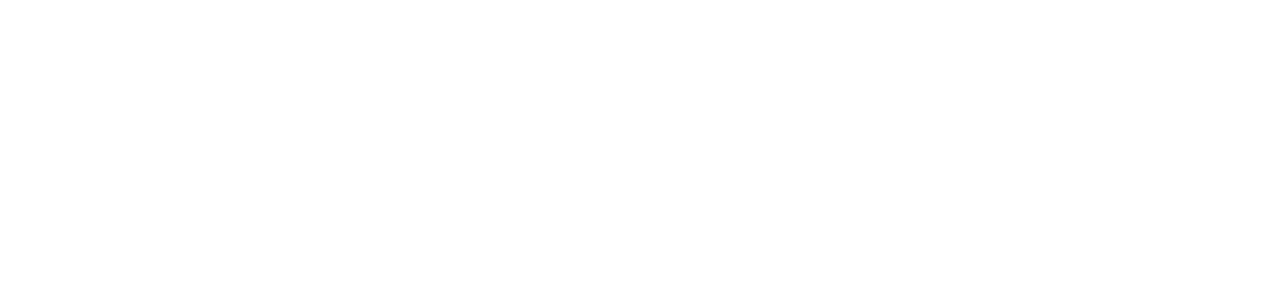
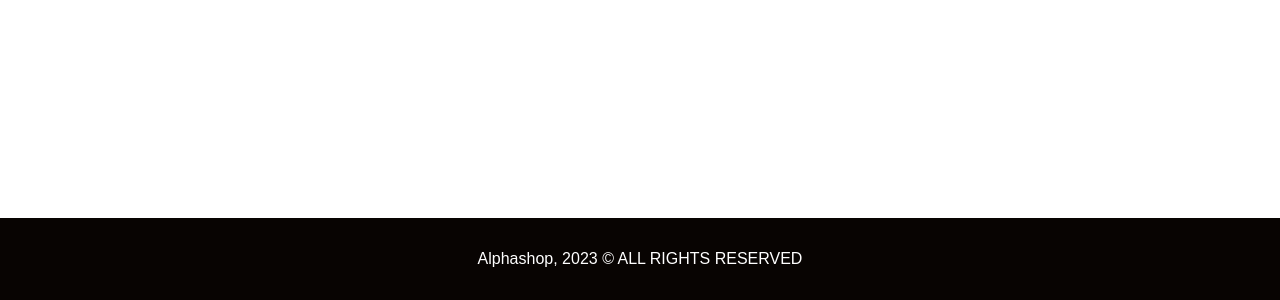
Before and after one commit to macadox/shop-fe, a React app: page / in a window 1280 px wide. Shown: the part 1300-1600 px from the top of the page. Built offline with nearby package versions, Linux system fonts and the light colour scheme.

Commit message:
add footer, error page

```diff
--- a/src/App.tsx
+++ b/src/App.tsx
@@ -4,7 +4,7 @@
 
 const App = () => {
   return (
-    <Container $minHeight="200vh">
+    <Container $minHeight="200vh" display="flex" flexDirection="column">
       <MainRouter />
     </Container>
   );
--- a/src/components/Router/MainRouter.tsx
+++ b/src/components/Router/MainRouter.tsx
@@ -1,13 +1,17 @@
 import React from "react";
 import { BrowserRouter as Router, Routes, Route } from "react-router-dom";
+import Container from "../atoms/Container/Container";
+import Footer from "../molecules/Footer/Footer";
+import Navbar from "../molecules/Navbar/Navbar";
 import HomePage from "../../pages/HomePage/HomePage";
 import ErrorPage from "../../pages/ErrorPage/ErrorPage";
-import Navbar from "../molecules/Navbar/Navbar";
 
 const MainRouter = () => {
   return (
     <Router>
       <Navbar />
+      {/* APP WRAPPER */}
+      <Container flexGrow={1}>
         <Routes>
           <Route path="/categories" element={<div>CategoriesPage</div>} />
           <Route path="/profile" element={<div>ProfilePage</div>} />
@@ -16,6 +20,9 @@
           <Route path="/" element={<HomePage />} />
           <Route path="*" element={<ErrorPage />} />
         </Routes>
+      </Container>
+
+      <Footer />
     </Router>
   );
 };
--- a/src/components/atoms/Container/Container.tsx
+++ b/src/components/atoms/Container/Container.tsx
@@ -37,6 +37,7 @@
   flexDirection: FlexDirections;
   justifyContent: JustifyContents;
   flexBasis: string;
+  flexGrow: number;
   alignItems: AlignItems;
   alignSelf: AlignItems;
   gap: string | number;
@@ -100,6 +101,7 @@
   ${({ justifyContent }) =>
     justifyContent && `justify-content: ${justifyContent};`}
   ${({ flexBasis }) => flexBasis && `flex-basis: ${flexBasis};`}
+  ${({ flexGrow }) => flexGrow && `flex-grow: ${flexGrow};`}
   ${({ alignItems }) => alignItems && `align-items: ${alignItems};`}
   ${({ alignSelf }) => alignSelf && `align-self: ${alignSelf};`}
   ${({ gap }) => gap && `gap: ${gap}${addSuffix(gap)};`}
--- /dev/null
+++ b/src/components/molecules/Footer/Footer.tsx
@@ -0,0 +1,17 @@
+import React from "react";
+import Container from "../../atoms/Container/Container";
+import TextBody from "../../atoms/TextBody/TextBody";
+
+import * as colors from "../../../constants/colors";
+
+const Footer = () => {
+  return (
+    <Container p={32} background={colors.BLACK}>
+      <TextBody color={colors.WHITE} textAlign="center">
+        Alphashop, 2023 &#169; ALL RIGHTS RESERVED
+      </TextBody>
+    </Container>
+  );
+};
+
+export default Footer;
--- a/src/components/molecules/Navbar/Navbar.style.tsx
+++ b/src/components/molecules/Navbar/Navbar.style.tsx
@@ -1,6 +1,5 @@
 import { styled } from "styled-components";
 import * as colors from "../../../constants/colors";
-import Container from "../../atoms/Container/Container";
 
 export const StyledMenu = styled.ul<{ $active: boolean }>`
   position: absolute;
--- a/src/pages/ErrorPage/ErrorPage.tsx
+++ b/src/pages/ErrorPage/ErrorPage.tsx
@@ -1,7 +1,37 @@
 import React from "react";
+import { Link } from "react-router-dom";
+import notFound from "../../assets/photos/not-found.svg";
+import Container from "../../components/atoms/Container/Container";
+import TextTitle from "../../components/atoms/TextTitle/TextTitle";
+import TextBody from "../../components/atoms/TextBody/TextBody";
+import Button from "../../components/atoms/Button/Button";
+import { ROUTES } from "../../constants/routes";
 
 const ErrorPage = () => {
-  return <div>ErrorPage</div>;
+  return (
+    <Container width="100%">
+      <Container $maxWidth="500px" mx="auto">
+        <img width="100%" src={notFound} alt="portal to another dimension" />
+      </Container>
+      <Container
+        display="flex"
+        flexDirection="column"
+        alignItems="center"
+        gap="16px"
+        p={16}
+      >
+        <TextTitle as="h2" textAlign="center" size="24px" semiBold>
+          Page not Found
+        </TextTitle>
+        <TextBody textAlign="center">
+          You&apos;ve opened portal to another world. If you wish to stay...
+        </TextBody>
+        <Link to={ROUTES.HOME}>
+          <Button text="Go to Home" />
+        </Link>
+      </Container>
+    </Container>
+  );
 };
 
 export default ErrorPage;
```
Also changed, not shown: src/assets/photos/not-found.svg (added), src/pages/ErrorPage/ErrorPage.style.tsx (added). Lines whose indentation alone changed are shown as unchanged.
